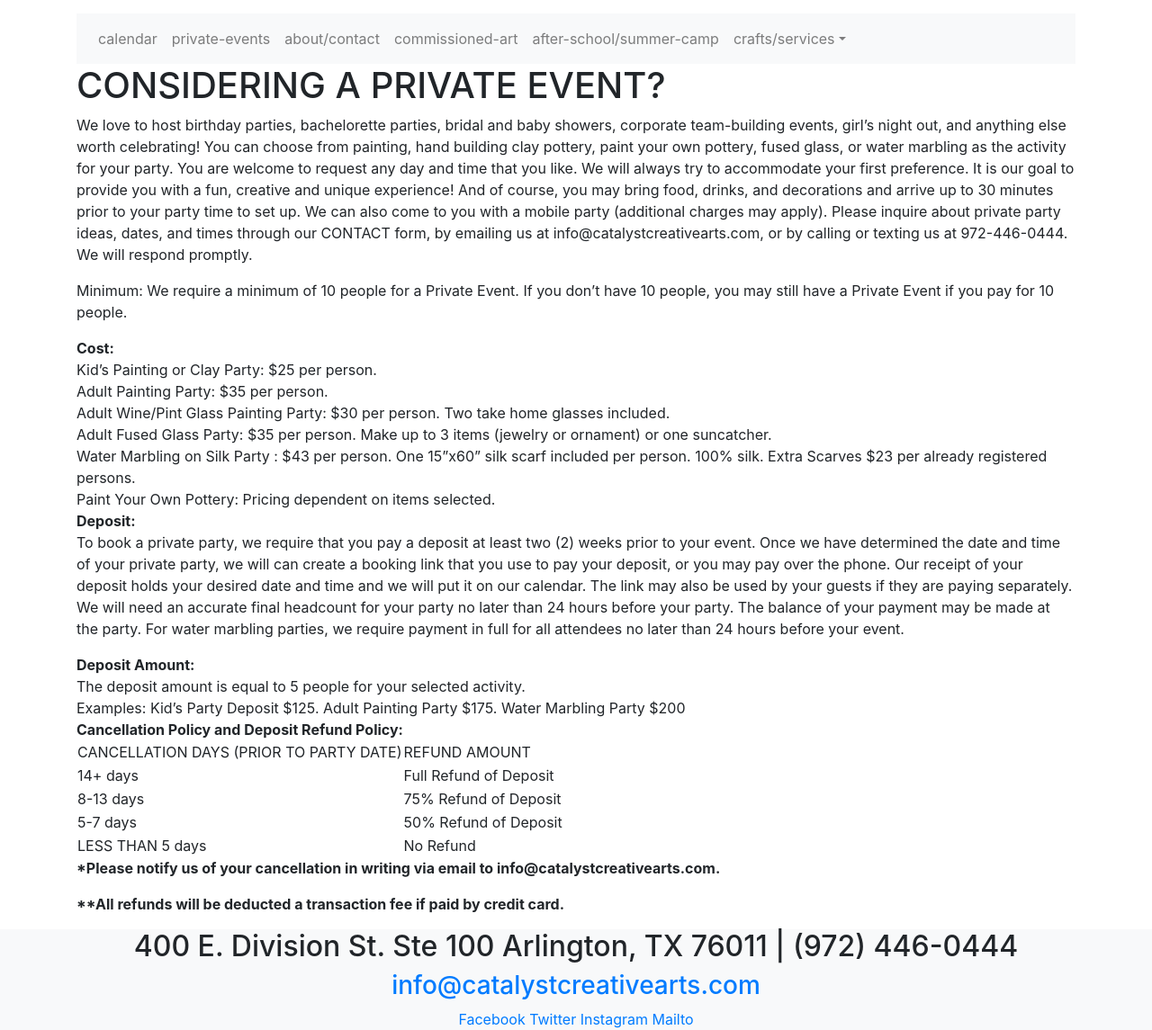
After one commit to mmarum/cca, a Python web app: template templates/private-events.html in a window 1280 px wide. The commit adds this page. Shown: the part 325-1470 px from the top of the page at 90% size. Run offline with Jinja, Linux system fonts and the light colour scheme; the template is opened without the code that fills it, so the values that code supplies are empty; some libraries are stand-ins or nearby versions.

```diff
--- a/templates/base-site.html
+++ b/templates/base-site.html
@@ -30,13 +30,13 @@
 <nav class="navbar navbar-expand-sm bg-light navbar-light">
   <ul class="navbar-nav">
   {% for i in ["calendar", "private-events", "about/contact", "commissioned-art", "after-school/summer-camp"] %}
-    <li class="nav-item"><a class="nav-link" href="#">{{ i }}</a></li>
+    <li class="nav-item"><a class="nav-link" href="/app/{{ i|replace('/', '-')|lower }}">{{ i }}</a></li>
   {% endfor%}
     <li class="nav-item dropdown">
       <a class="nav-link dropdown-toggle" href="#" id="navbardrop" onclick="navbardrop(); return false;" data-toggle="dropdown">crafts/services</a>
       <div class="dropdown-menu"  id="dropdown-menu">
       {% for i in ["acrylic painting", "watercolor painting", "PYOP", "Artist Guided Family Painting", "alcohol ink", "fluid art", "handbuilt pottery", "paint your own pottery", "fused glass", "leathercraft", "resin crafts", "water marbling", "specialty classes", "custom built tables, counter tops, art panels"] %}
-        <a class="dropdown-item" href="{{ i|replace(' ', '-')|replace(',', '')|lower }}">{{ i }}</a>
+        <a class="dropdown-item" href="/app/{{ i|replace(' ', '-')|replace(',', '')|lower }}">{{ i }}</a>
       {% endfor %}
       </div>
     </li>
--- a/templates/gallery-slideshow.html
+++ b/templates/gallery-slideshow.html
@@ -4,13 +4,18 @@
 {% block html_head %}
 <style>
 /* specific css */
+.gallery_image {
+  max-width: 220px;
+}
 </style>
 {% endblock %}
 
 {% block content %}
 <center>{{ gallery.name }}</center>
 <p>{{ gallery.comment }}</p>
+<center>
 {% for i in images %}
   <img class="gallery_image" src="/gallery/{{ i[5]|replace('./', '') }}"/>
 {% endfor %}
+</center>
 {% endblock %}
--- a/templates/home.html
+++ b/templates/home.html
@@ -16,6 +16,9 @@ td {
 table {
   width: 100%;
 }
+.logo {
+  max-width: 100%;
+}
 </style>
 {% endblock %}
 
@@ -24,7 +27,7 @@ table {
 <div class="row">
   <div class="col my-3 py-3">
     <a href="/app/book/event?eid={{ next_event.eid }}" class="event_link">
-      <img alt="{{ next_event.image }}" src="/img/small/{{ next_event.image }}"/>
+      <img alt="{{ next_event.image }}" src="/img/small/{{ next_event.image }}" class="logo"/>
     </a>
   </div>
   <div class="col my-3 py-3">
--- /dev/null
+++ b/templates/private-events.html
@@ -0,0 +1,43 @@
+{% extends "base-site.html" %}
+{% block title %}Private events{% endblock %}
+
+{% block html_head %}
+<style>
+/* specific css */
+</style>
+{% endblock %}
+
+{% block content %}
+<h1>CONSIDERING A PRIVATE EVENT?</h1>
+
+<p>We love to host birthday parties, bachelorette parties, bridal and baby showers, corporate team-building events, girl’s night out, and anything else worth celebrating! You can choose from painting, hand building clay pottery, paint your own pottery, fused glass, or water marbling as the activity for your party. You are welcome to request any day and time that you like. We will always try to accommodate your first preference. It is our goal to provide you with a fun, creative and unique experience! And of course, you may bring food, drinks, and decorations and arrive up to 30 minutes prior to your party time to set up. We can also come to you with a mobile party (additional charges may apply). Please inquire about private party ideas, dates, and times through our CONTACT form, by emailing us at info@catalystcreativearts.com, or by calling or texting us at 972-446-0444. We will respond promptly.</p>
+
+
+<p>Minimum: We require a minimum of 10 people for a Private Event. If you don’t have 10 people, you may still have a Private Event if you pay for 10 people.</p>
+
+<b>Cost:</b>
+<div>Kid’s Painting or Clay Party: $25 per person.</div>
+<div>Adult Painting Party: $35 per person.</div>
+<div>Adult Wine/Pint Glass Painting Party: $30 per person. Two take home glasses included.</div>
+<div>Adult Fused Glass Party: $35 per person. Make up to 3 items (jewelry or ornament) or one suncatcher.</div>
+<div>Water Marbling on Silk Party : $43 per person. One 15”x60” silk scarf included per person. 100% silk. Extra Scarves $23 per already registered persons.</div>
+<div>Paint Your Own Pottery: Pricing dependent on items selected.</div>
+
+<b>Deposit:</b>
+<p>To book a private party, we require that you pay a deposit at least two (2) weeks prior to your event. Once we have determined the date and time of your private party, we will can create a booking link that you use to pay your deposit, or you may pay over the phone. Our receipt of your deposit holds your desired date and time and we will put it on our calendar. The link may also be used by your guests if they are paying separately. We will need an accurate final headcount for your party no later than 24 hours before your party.  The balance of your payment may be made at the party. For water marbling parties, we require payment in full for all attendees no later than 24 hours before your event.</p>
+
+<b>Deposit Amount:</b>
+<div>The deposit amount is equal to 5 people for your selected activity.</div>
+<div>Examples: Kid’s Party Deposit $125. Adult Painting Party $175. Water Marbling Party $200</div>
+
+<b>Cancellation Policy and Deposit Refund Policy:</b>
+<table>
+<tr><td>CANCELLATION DAYS (PRIOR TO PARTY DATE)</td><td>REFUND AMOUNT</td></tr>
+<tr><td>14+ days</td><td>Full Refund of Deposit</td></tr>
+<tr><td>8-13 days</td><td>75% Refund of Deposit</td></tr>
+<tr><td>5-7 days</td><td>50% Refund of Deposit</td></tr>
+<tr><td>LESS THAN 5 days</td><td>No Refund</td></tr>
+</table>
+<p><b>*Please notify us of your cancellation in writing via email to info@catalystcreativearts.com.</b></p>
+<p><b>**All refunds will be deducted a transaction fee if paid by credit card.</b></p>
+{% endblock %}
```
Also changed, not shown: app.py (+37 -1 lines), templates/about-contact.html (added, +29 -0 lines), templates/base-admin.html (+12 -0 lines).
